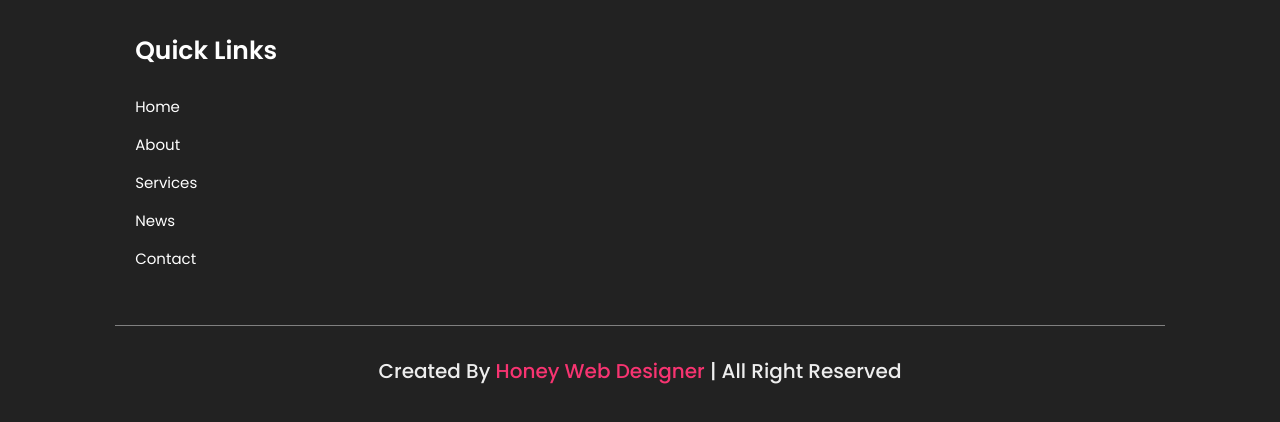
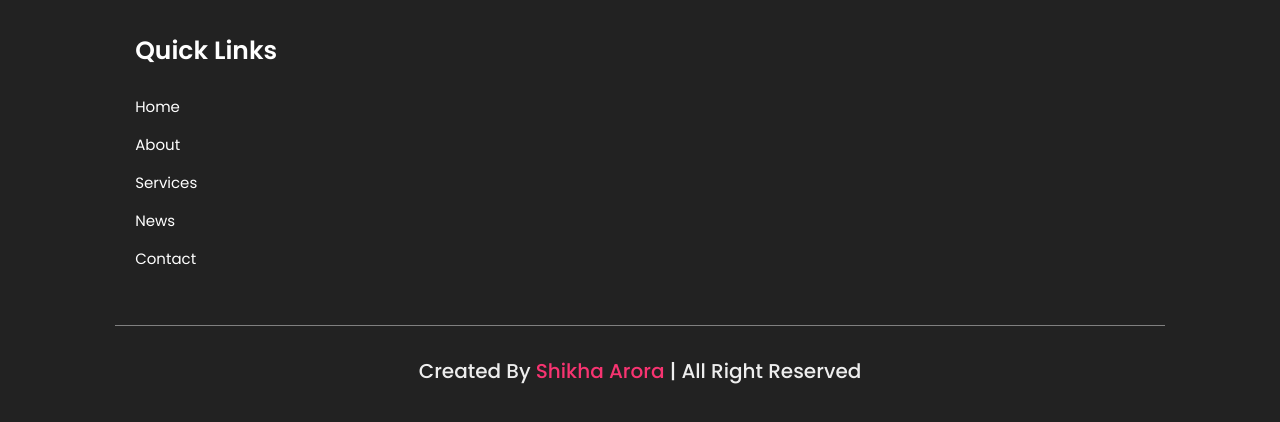
Before and after one commit to shikhaarora919/fitnezz-project, a plain HTML site: page index.html in a window 1280 px wide. Shown: the part 4819-5241 px from the top of the page. Drawn offline with nearby package versions, Linux system fonts and the light colour scheme.

Commit message:
issues fixed

```diff
--- a/index.html
+++ b/index.html
@@ -450,7 +450,7 @@
 
         </div>
 
-        <div class="credit">created by <span>honey web designer</span> | all right reserved</div>
+        <div class="credit">created by <span> Shikha Arora</span> | all right reserved</div>
 
     </section>
 
```
